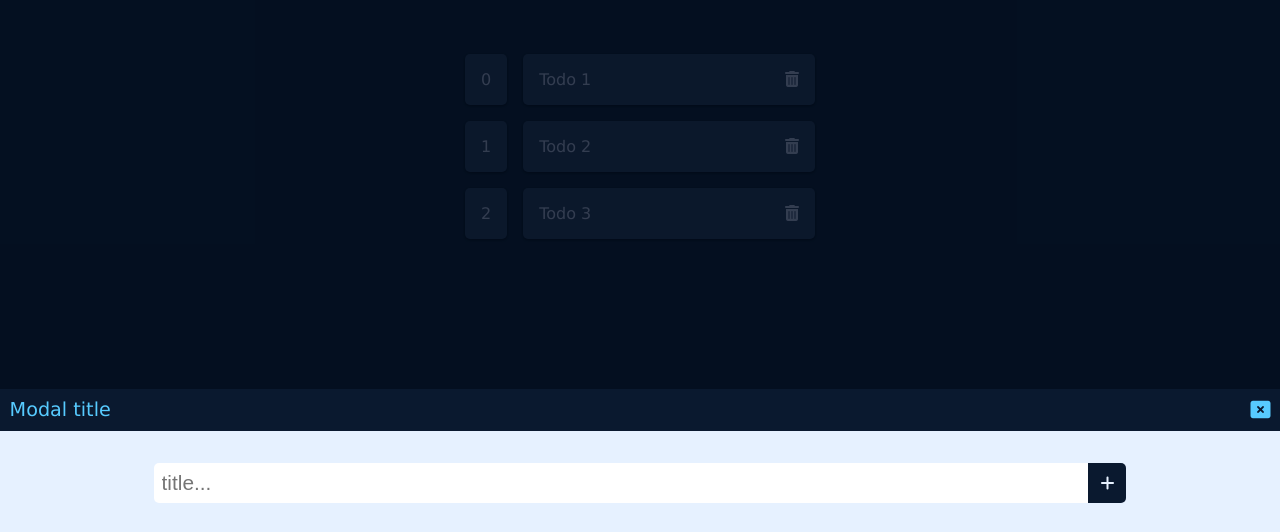
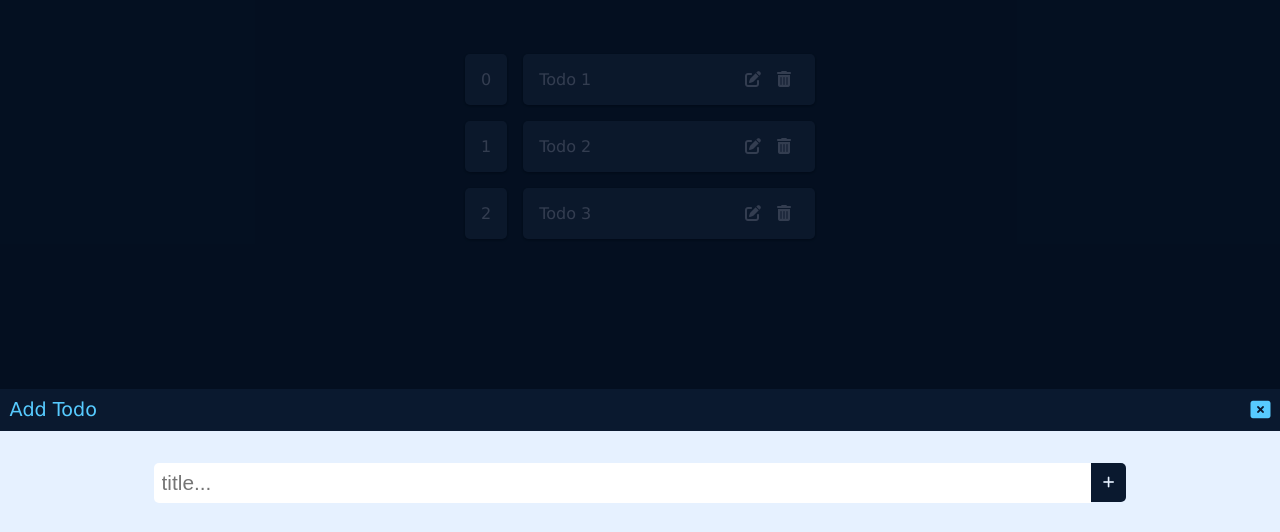
Before and after one commit to johnLexicon/fej22-vue-lab3, a Vue app: page / in a window 1280 px wide. Both pictures are taken after a click on the element 640 px from the left and 768 px from the top of the page. Shown: the part 265-797 px from the top of the page. Built offline with nearby package versions, Linux system fonts and the light colour scheme.

Commit message:
remove todo, add todo and toggle todo

```diff
--- a/src/App.vue
+++ b/src/App.vue
@@ -5,13 +5,13 @@
       <CheckList />
       <teleport to=".modals">
         <Transition name="modal">
-          <Modal :state="state" v-if="state.modalEnabled">
+          <Modal v-if="state.modalInfo.modalEnabled">
             <TodoForm />
           </Modal>
         </Transition>
       </teleport>
     </div>
-    <AppFooter :state="state" />
+    <AppFooter />
   </main>
 </template>
 
@@ -21,8 +21,7 @@ import Modal from "@/views/Modal";
 import TodoForm from "@/components/TodoForm";
 import Footer from "@/components/Footer";
 import Header from "@/components/Header";
-import { reactive } from "vue";
-import stateContent from "@/state";
+import state from "@/state";
 export default {
   name: "App",
   components: {
@@ -33,8 +32,6 @@ export default {
     AppHeader: Header,
   },
   setup() {
-    const state = reactive(stateContent);
-
     return {
       state,
     };
--- a/src/components/Footer.vue
+++ b/src/components/Footer.vue
@@ -12,17 +12,12 @@
 </template>
 
 <script>
+import state from "@/state";
 export default {
   name: "Footer",
-  props: {
-    state: {
-      type: Object,
-      required: true,
-    },
-  },
-  setup(props) {
+  setup() {
     function showAddModal() {
-      props.state.modalEnabled = true;
+      state.showModal();
     }
     return {
       showAddModal,
--- a/src/components/TodoForm.vue
+++ b/src/components/TodoForm.vue
@@ -1,5 +1,5 @@
 <template>
-  <form>
+  <form @submit.prevent="onSubmit">
     <div class="form-group">
       <div class="input-group">
         <div class="input-group-area">
@@ -8,19 +8,48 @@
             id="todoTitle"
             name="todoTitle"
             type="text"
+            v-model="todoTitle"
           />
         </div>
-        <div type="button" class="input-group-icon">
-          <i class="fa-solid fa-plus"></i>
-        </div>
+        <button class="input-group-icon">
+          <i v-if="!editMode" class="fa-solid fa-plus"></i>
+          <i v-else class="fa-solid fa-pen-to-square"></i>
+        </button>
       </div>
     </div>
   </form>
 </template>
 
 <script>
+import state from "@/state";
+import { ref } from "vue";
 export default {
   name: "TodoForm",
+  setup() {
+    const editMode = state.modalInfo.currentTodo ? true : false;
+    const todoTitle = ref(
+      state.modalInfo.currentTodo ? state.modalInfo.currentTodo.title : ""
+    );
+
+    function handleEdit() {
+      console.log("Edit todo");
+    }
+
+    function onSubmit() {
+      if (!todoTitle.value || todoTitle.value.trim().length < 1) {
+        console.log("Validation error!");
+        return;
+      }
+      if (editMode) handleEdit();
+      else state.addTodo(todoTitle.value);
+    }
+    return {
+      editMode,
+      state,
+      onSubmit,
+      todoTitle,
+    };
+  },
 };
 </script>
 
@@ -55,9 +84,10 @@ form {
 }
 .input-group-icon {
   cursor: pointer;
-  padding: 0 12px;
+  padding: 12px 12px;
   background-color: var(--navy);
   color: var(--white);
+  border: none;
   border-top-right-radius: 5px;
   border-bottom-right-radius: 5px;
 }
--- a/src/components/TodoItem.vue
+++ b/src/components/TodoItem.vue
@@ -2,19 +2,21 @@
   <div class="todo-item">
     <div class="todo-count">{{ index }}</div>
     <div class="todo-content">
-      <span class="todo-title">{{ todo.title }}</span
-      ><span class="todo-btns"
-        ><i
-          @click="$emit('onDelete', todo.id)"
-          type="button"
-          class="fa-solid fa-trash-can"
-        ></i
+      <span
+        :class="{ completed: todo.completed }"
+        @click="onToggleComplete"
+        class="todo-title"
+        >{{ todo.title }}</span
+      ><span class="todo-btns">
+        <i class="fa-solid fa-pen-to-square"></i>
+        <i @click="onDelete" type="button" class="fa-solid fa-trash-can"></i
       ></span>
     </div>
   </div>
 </template>
 
 <script>
+import state from "@/state";
 export default {
   name: "TodoItem",
   props: {
@@ -26,6 +28,19 @@ export default {
       type: Number,
       required: true,
     },
+  },
+  setup(props) {
+    function onDelete() {
+      state.removeTodo(props.todo.id);
+    }
+    function onToggleComplete() {
+      state.toggleComplete(props.todo.id);
+    }
+    return {
+      onDelete,
+      onToggleComplete,
+      state,
+    };
   },
 };
 </script>
@@ -55,8 +70,16 @@ export default {
   justify-content: space-between;
   align-items: center;
 }
+.todo-title {
+  cursor: pointer;
+}
+.todo-title.completed {
+  text-decoration: line-through;
+  color: var(--dark-slate);
+}
 .todo-btns > i {
   cursor: pointer;
+  margin: 0 0.5rem;
 }
 .todo-btns > i:hover {
   color: var(--pink);
--- a/src/state/index.js
+++ b/src/state/index.js
@@ -1,14 +1,36 @@
-import { ref } from 'vue';
+import { ref, reactive } from 'vue';
 
-export default {
-  modalEnabled: ref(false),
+const state = {
+  modalInfo: reactive({
+    modalEnabled: false,
+    currentTodo: null
+  }),
   todos: ref([
-    { id: 1, title: 'Todo 1' },
-    { id: 2, title: 'Todo 2' },
-    { id: 3, title: 'Todo 3' }
+    { id: 1, title: 'Todo 1', completed: false },
+    { id: 2, title: 'Todo 2', completed: false },
+    { id: 3, title: 'Todo 3', completed: false }
   ]),
+  showModal(currentTodo) {
+    this.modalInfo.modalEnabled = true;
+    this.modalInfo.currentTodo = currentTodo;
+  },
+  closeModal() {
+    this.modalInfo.modalEnabled = false;
+    this.modalInfo.currentTodo = null;
+  },
   removeTodo(todoId) {
     const filteredTodos = this.todos.filter((todo) => todo.id !== todoId);
     this.todos = filteredTodos;
+  },
+  addTodo(todoTitle) {
+    this.todos.push({ id: Date.now(), title: todoTitle });
+  },
+  toggleComplete(todoId) {
+    this.todos = this.todos.map((todo) => {
+      if (todo.id === todoId) return { ...todo, completed: !todo.completed };
+      return todo;
+    });
   }
 };
+
+export default reactive(state);
--- a/src/views/CheckList.vue
+++ b/src/views/CheckList.vue
@@ -5,15 +5,13 @@
       :key="todo.id"
       :todo="todo"
       :index="index"
-      @onDelete="handleDelete"
     />
   </div>
   <div class="message" v-else>Nothing To Do!!!</div>
 </template>
 
 <script>
-import { reactive } from "vue";
-import stateContent from "@/state";
+import state from "@/state";
 import TodoItem from "@/components/TodoItem";
 export default {
   name: "CheckList",
@@ -21,16 +19,8 @@ export default {
     TodoItem,
   },
   setup() {
-    const state = reactive(stateContent);
-
-    function handleDelete(todoId) {
-      console.log(todoId);
-      state.removeTodo(todoId);
-    }
-
     return {
       state,
-      handleDelete,
     };
   },
 };
--- a/src/views/Modal.vue
+++ b/src/views/Modal.vue
@@ -1,9 +1,9 @@
 <template>
-  <div class="backdrop" @click.self="closeModal">
+  <div class="backdrop" @click.self="onClose">
     <div class="modal-content">
       <div class="modal-header">
         <div class="modal-title">{{ modalTitle }}</div>
-        <div type="button" @click="closeModal" class="close-modal">
+        <div type="button" @click="onClose" class="close-modal">
           <i class="fa-solid fa-rectangle-xmark fa-lg"></i>
         </div>
       </div>
@@ -15,25 +15,18 @@
 </template>
 
 <script>
+import state from "@/state";
 export default {
   name: "AddModal",
-  props: {
-    state: {
-      type: Object,
-      required: true,
-    },
-    modalTitle: {
-      type: String,
-      default: "Modal title",
-    },
-  },
-  setup(props) {
-    function closeModal() {
-      props.state.modalEnabled = false;
-      console.log(props.state.modalEnabled);
+  setup() {
+    const modalTitle = state.modalInfo.currentTodo ? "Edit Todo" : "Add Todo";
+
+    function onClose() {
+      state.closeModal();
     }
     return {
-      closeModal,
+      modalTitle,
+      onClose,
     };
   },
 };
```
